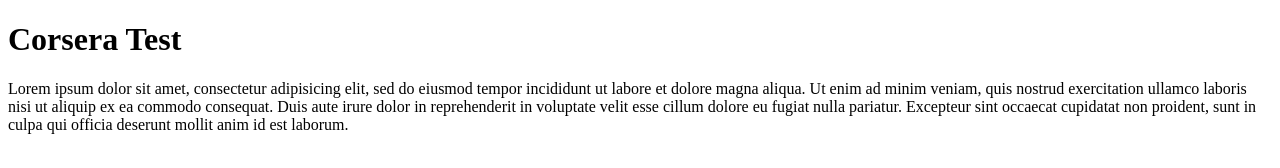
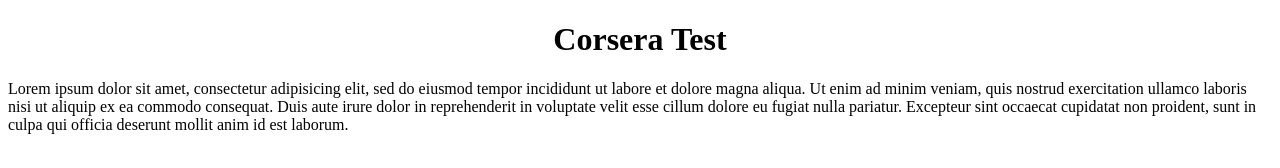
Before and after one commit to camillephd/courseta-test, a plain HTML site: page site/index.html in a window 1280 px wide. Drawn offline with Linux system fonts and the light colour scheme.

Commit message:
Small addition to out page content.

```diff
--- a/site/index.html
+++ b/site/index.html
@@ -6,7 +6,7 @@
 	<title>Hello Coursera</title>
 </head>
 <body>
-	<h1>Corsera Test</h1>
+	<h1><center>Corsera Test</center></h1>
 	<p>Lorem ipsum dolor sit amet, consectetur adipisicing elit, sed do eiusmod
 	tempor incididunt ut labore et dolore magna aliqua. Ut enim ad minim veniam,
 	quis nostrud exercitation ullamco laboris nisi ut aliquip ex ea commodo
```
